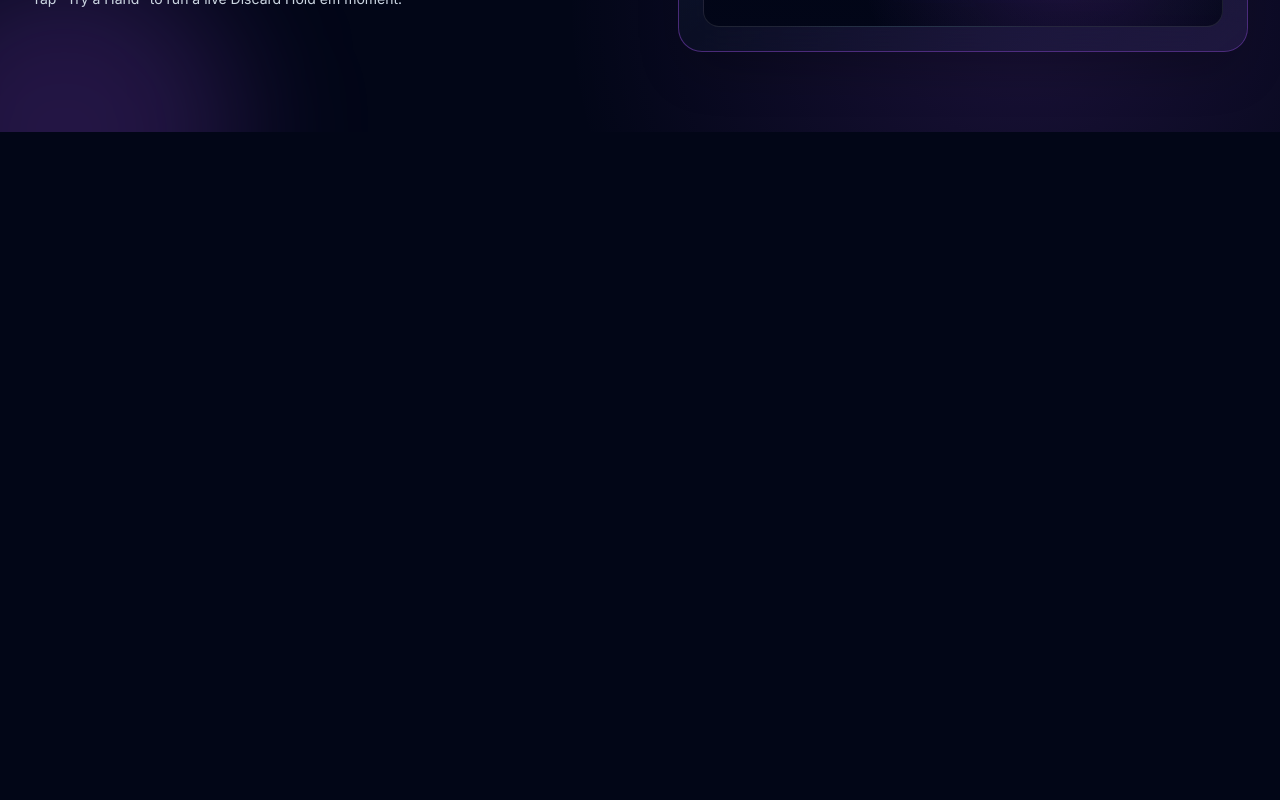
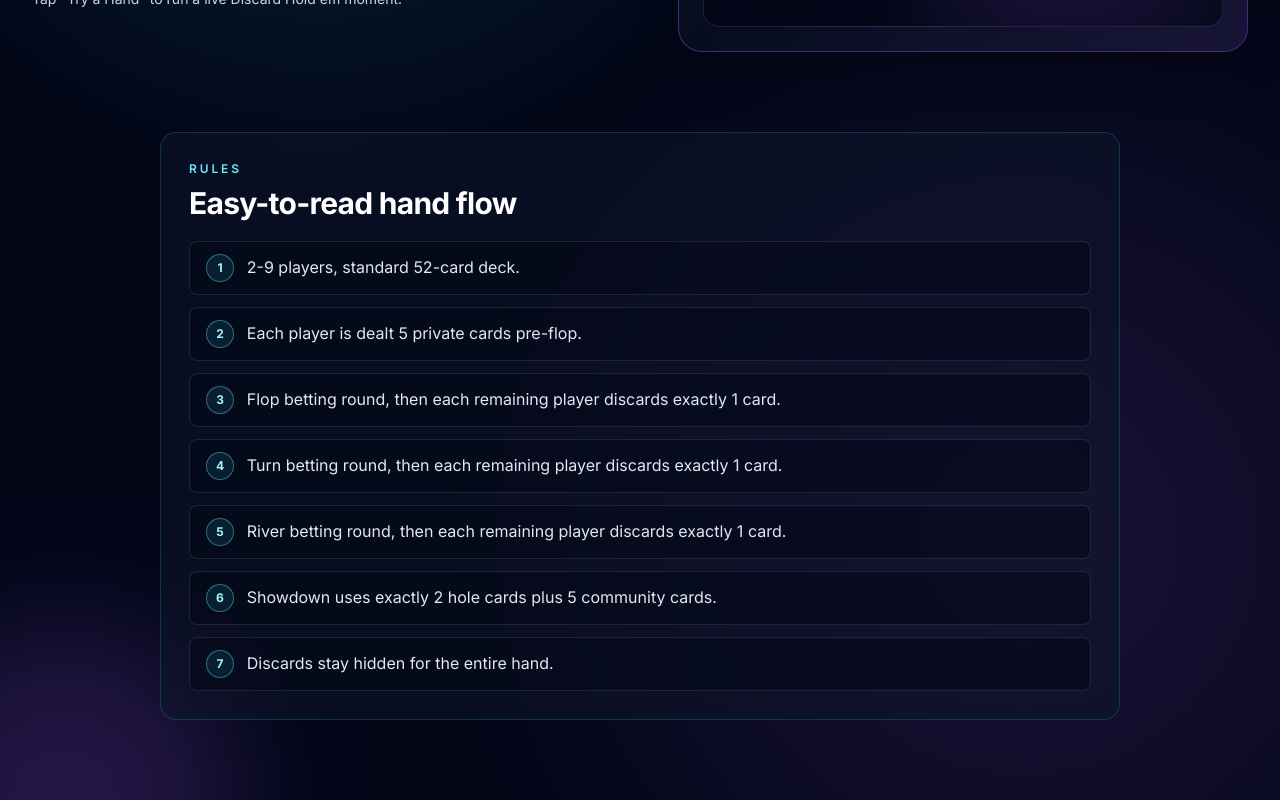
Before and after one commit to alexpiatek/PDH, a Next.js app in the folder apps/web/: page / in a window 1280 px wide. Shown: the part 510-1310 px from the top of the page. Before the commit the page ends 800 px from the top, so only its background shows below. Built offline with nearby package versions, Linux system fonts and the light colour scheme.

Commit message:
feat(web): add on-page rules section and anchor scroll

```diff
--- a/apps/web/components/HeroSection.tsx
+++ b/apps/web/components/HeroSection.tsx
@@ -35,6 +35,15 @@ const FLOP: PokerCard[] = [
 ];
 
 const DISCARD_CARD_ID = '2H';
+const RULES = [
+  '2-9 players, standard 52-card deck.',
+  'Each player is dealt 5 private cards pre-flop.',
+  'Flop betting round, then each remaining player discards exactly 1 card.',
+  'Turn betting round, then each remaining player discards exactly 1 card.',
+  'River betting round, then each remaining player discards exactly 1 card.',
+  'Showdown uses exactly 2 hole cards plus 5 community cards.',
+  'Discards stay hidden for the entire hand.',
+] as const;
 
 const SUIT_SYMBOL: Record<Suit, string> = {
   S: '♠',
@@ -208,7 +217,7 @@ export default function HeroSection() {
             </button>
 
             <a
-              href="/play"
+              href="#rules"
               className="inline-flex items-center justify-center rounded-xl border border-purple-400/45 bg-purple-500/10 px-5 py-3 text-sm font-semibold text-purple-100 transition hover:bg-purple-500/20"
             >
               See Rules
@@ -380,6 +389,28 @@ export default function HeroSection() {
           </div>
         </div>
       </div>
+
+      <div id="rules" className="relative mx-auto max-w-5xl scroll-mt-20 px-4 pb-20 sm:px-6 lg:px-8">
+        <div className="rounded-2xl border border-cyan-400/20 bg-slate-900/55 p-5 backdrop-blur sm:p-7">
+          <p className="text-xs font-semibold uppercase tracking-[0.24em] text-cyan-300">Rules</p>
+          <h2 className="mt-2 text-2xl font-bold tracking-tight text-white sm:text-3xl">
+            Easy-to-read hand flow
+          </h2>
+          <ol className="mt-5 space-y-3 text-sm text-slate-200 sm:text-base">
+            {RULES.map((rule, index) => (
+              <li
+                key={rule}
+                className="grid grid-cols-[1.8rem_1fr] items-start gap-3 rounded-lg border border-white/10 bg-slate-950/50 px-4 py-3 leading-relaxed"
+              >
+                <span className="inline-flex h-7 w-7 items-center justify-center rounded-full border border-cyan-300/40 bg-cyan-400/10 text-xs font-bold text-cyan-200">
+                  {index + 1}
+                </span>
+                <span>{rule}</span>
+              </li>
+            ))}
+          </ol>
+        </div>
+      </div>
     </section>
   );
 }
```
